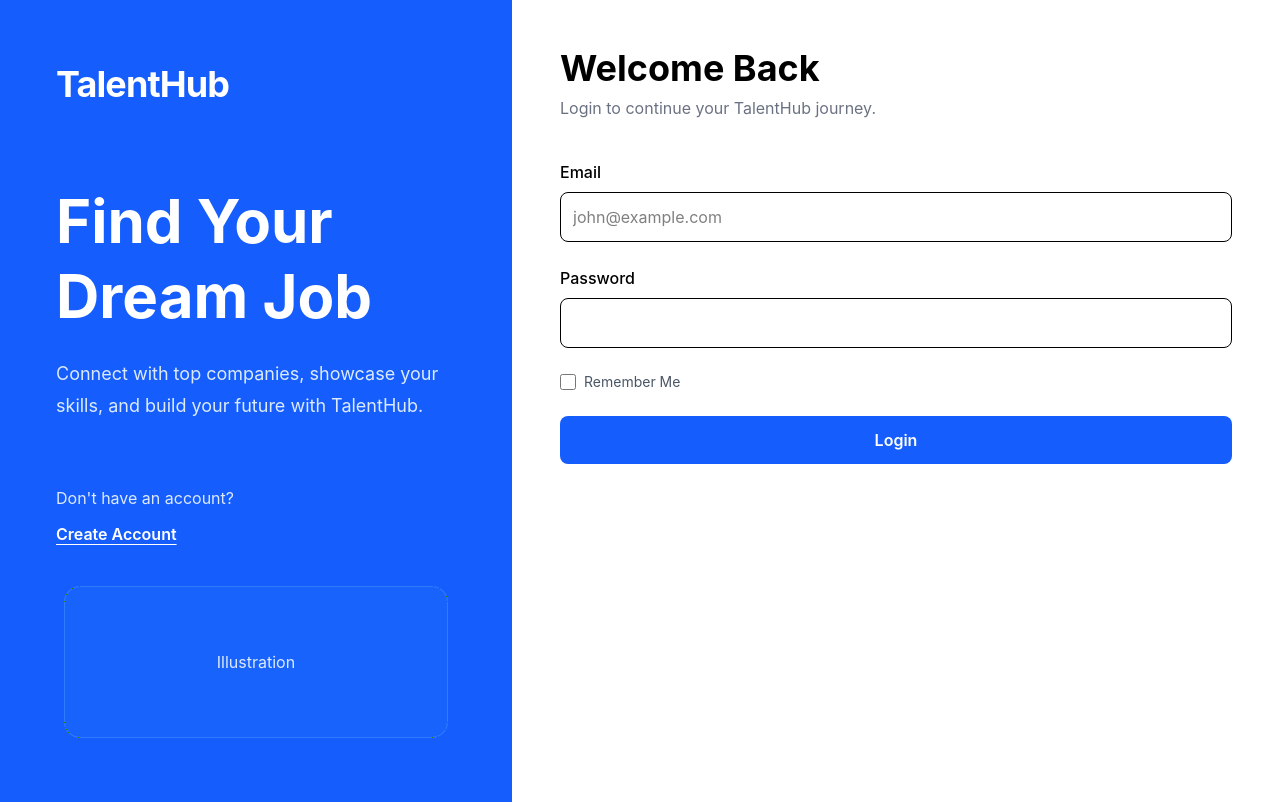
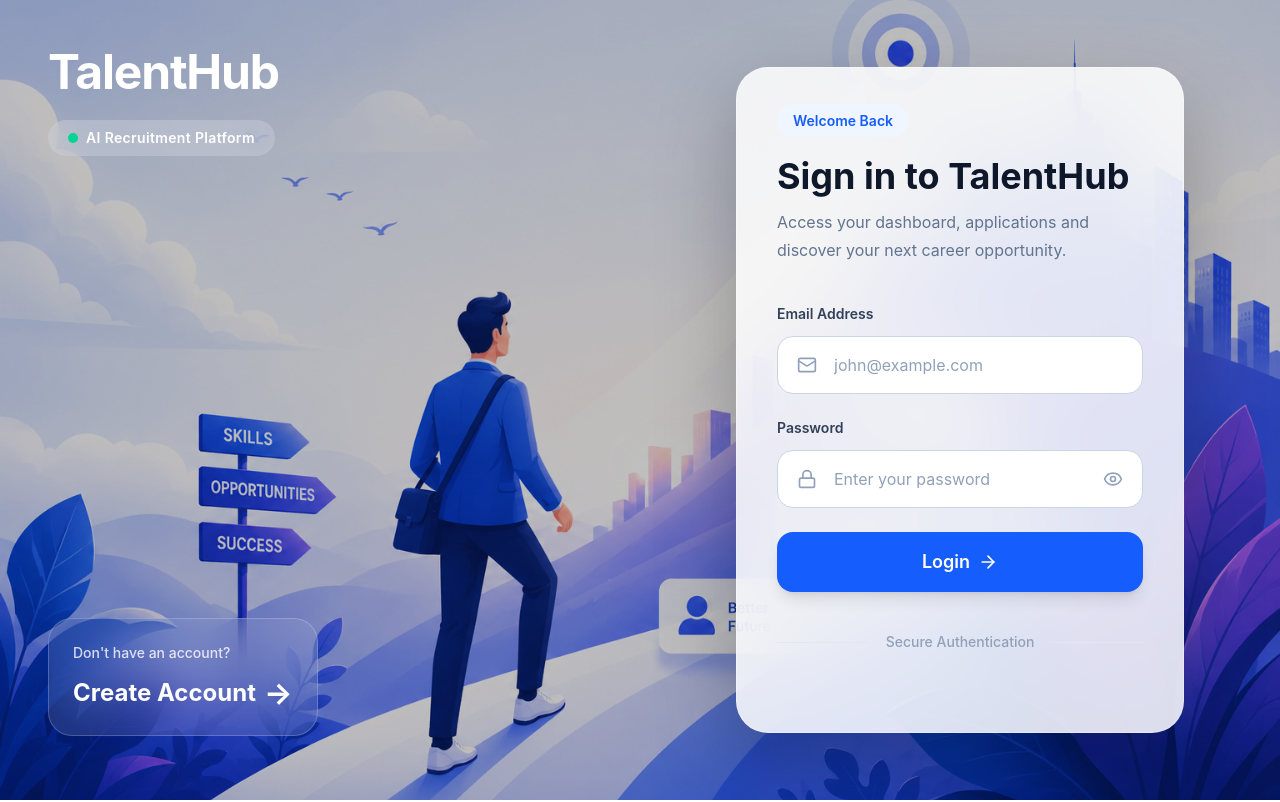
Before and after one commit to Abdul-Kalam0/TalentHub, a React (Vite) app in the folder frontend/: page /login in a window 1280 px wide. Built offline with nearby package versions, Linux system fonts and the light colour scheme; no server answers.

Commit message:
feat(auth): redesign responsive login page with modern SaaS UI

```diff
--- a/frontend/src/components/auth/AuthBanner.jsx
+++ b/frontend/src/components/auth/AuthBanner.jsx
@@ -1,42 +1,66 @@
 import { Link } from "react-router-dom";
+
+import careerGrowth from "../../assets/auth/career-growth.png";
 
 const AuthBanner = ({ footerText, footerLink, footerLinkText }) => {
   return (
-    <section className="flex w-2/5 flex-col justify-between bg-blue-600 px-14 py-16 text-white">
-      <div>
-        {/* Logo */}
-        <h2 className="text-4xl font-bold tracking-tight">TalentHub</h2>
+    <section className="relative hidden min-h-screen overflow-hidden lg:flex lg:w-1/2">
+      {/* Background Image */}
 
-        {/* Hero Content */}
-        <div className="mt-20">
-          <h1 className="text-6xl font-bold leading-tight">
-            Find Your
-            <br />
-            Dream Job
+      <img
+        src={careerGrowth}
+        alt="Career Growth"
+        className="absolute inset-0 h-full w-full object-cover"
+      />
+
+      {/* Dark Overlay */}
+
+      <div className="absolute inset-0 bg-gradient-to-b from-black/30 via-black/10 to-black/40" />
+
+      {/* Content */}
+
+      <div className="relative z-10 flex h-full w-full flex-col justify-between p-12 text-white">
+        {/* Top */}
+
+        <div>
+          {/* Logo */}
+
+          <h1 className="text-4xl font-bold tracking-tight drop-shadow-lg">
+            TalentHub
           </h1>
 
-          <p className="mt-6 max-w-md text-lg leading-8 text-blue-100">
-            Connect with top companies, showcase your skills, and build your
-            future with TalentHub.
-          </p>
+          {/* Badge */}
+
+          <div className="mt-6 inline-flex items-center gap-2 rounded-full border border-white/30 bg-white/15 px-5 py-2 backdrop-blur-md">
+            <span className="h-2.5 w-2.5 rounded-full bg-emerald-400" />
+
+            <span className="text-sm font-medium tracking-wide">
+              AI Recruitment Platform
+            </span>
+          </div>
         </div>
 
-        {/* CTA */}
-        <div className="mt-16">
-          <p className="text-blue-100">{footerText}</p>
+        {/* Bottom */}
+
+        <div>
+          <p className="text-lg text-white/90">{footerText}</p>
 
           <Link
             to={footerLink}
-            className="mt-3 inline-block font-semibold underline underline-offset-4 hover:text-blue-200 transition-colors"
+            className="
+              mt-3
+              inline-block
+              text-2xl
+              font-semibold
+              underline
+              underline-offset-4
+              transition-all
+              duration-200
+              hover:text-blue-200
+            "
           >
             {footerLinkText}
           </Link>
-        </div>
-      </div>
-
-      <div className="flex justify-center pt-10">
-        <div className="flex h-38 w-full max-w-sm items-center justify-center rounded-2xl border border-blue-400/40 bg-blue-500/20">
-          <span className="text-blue-100">Illustration</span>
         </div>
       </div>
     </section>
--- a/frontend/src/components/auth/LoginForm.jsx
+++ b/frontend/src/components/auth/LoginForm.jsx
@@ -1,4 +1,5 @@
 import { useEffect, useState } from "react";
+import { ArrowRight, Eye, EyeOff, Loader2, Lock, Mail } from "lucide-react";
 import { useNavigate } from "react-router-dom";
 import { toast } from "react-toastify";
 
@@ -10,17 +11,17 @@ const LoginForm = () => {
   const { login } = useAuth();
 
   const [loading, setLoading] = useState(false);
-
   const [progress, setProgress] = useState(0);
+  const [showPassword, setShowPassword] = useState(false);
 
   const [formData, setFormData] = useState({
     email: "",
     password: "",
   });
 
-  // =====================================
-  // Progress Bar Animation
-  // =====================================
+  // ============================================
+  // Loading Progress Animation
+  // ============================================
 
   useEffect(() => {
     if (!loading) return;
@@ -28,33 +29,43 @@ const LoginForm = () => {
     setProgress(0);
 
     const interval = setInterval(() => {
-      setProgress((prev) => {
-        if (prev >= 95) return prev;
+      setProgress((previous) => {
+        if (previous >= 95) return previous;
 
-        if (prev < 40) return prev + 5;
-        if (prev < 70) return prev + 3;
-        if (prev < 90) return prev + 2;
+        if (previous < 40) return previous + 5;
 
-        return prev + 1;
+        if (previous < 70) return previous + 3;
+
+        if (previous < 90) return previous + 2;
+
+        return previous + 1;
       });
     }, 80);
 
     return () => clearInterval(interval);
   }, [loading]);
 
-  const handleChange = (e) => {
-    const { name, value } = e.target;
+  // ============================================
+  // Handle Input Change
+  // ============================================
 
-    setFormData((prev) => ({
-      ...prev,
+  const handleChange = (event) => {
+    const { name, value } = event.target;
+
+    setFormData((previous) => ({
+      ...previous,
       [name]: value,
     }));
   };
 
-  const handleSubmit = async (e) => {
-    e.preventDefault();
+  // ============================================
+  // Handle Login
+  // ============================================
 
-    if (!formData.email || !formData.password) {
+  const handleSubmit = async (event) => {
+    event.preventDefault();
+
+    if (!formData.email.trim() || !formData.password.trim()) {
       return toast.error("Please fill in all fields.");
     }
 
@@ -67,16 +78,15 @@ const LoginForm = () => {
         setProgress(100);
 
         setTimeout(() => {
-          if (result.user.role === "applicant") {
-            navigate("/applicant/dashboard", {
+          navigate(
+            result.user.role === "applicant"
+              ? "/applicant/dashboard"
+              : "/recruiter/dashboard",
+            {
               replace: true,
-            });
-          } else if (result.user.role === "recruiter") {
-            navigate("/recruiter/dashboard", {
-              replace: true,
-            });
-          }
-        }, 300);
+            },
+          );
+        }, 400);
       } else {
         setLoading(false);
       }
@@ -85,100 +95,279 @@ const LoginForm = () => {
     }
   };
 
-  // =====================================
+  // ============================================
   // Full Page Loader
-  // =====================================
+  // ============================================
 
   if (loading) {
     return (
-      <section className="flex min-h-screen w-full items-center justify-center bg-gray-50 px-6">
-        <div className="w-full max-w-md text-center">
+      <section className="flex flex-1 items-center justify-center px-6">
+        <div className="w-full max-w-md rounded-[32px] border border-white/40 bg-white/90 p-10 shadow-[0_25px_80px_rgba(0,0,0,0.18)] backdrop-blur-xl">
           {/* Logo */}
 
-          <div className="mx-auto flex h-20 w-20 items-center justify-center rounded-3xl bg-blue-600 shadow-xl">
+          <div className="mx-auto flex h-20 w-20 items-center justify-center rounded-3xl bg-blue-600 shadow-lg">
             <span className="text-2xl font-bold text-white">TH</span>
           </div>
 
           {/* Heading */}
 
-          <h1 className="mt-8 text-4xl font-bold text-gray-900">
-            Welcome back!
-          </h1>
+          <h2 className="mt-8 text-center text-3xl font-bold text-slate-900">
+            Signing You In
+          </h2>
 
-          <p className="mt-3 text-lg text-gray-500">
+          <p className="mt-3 text-center text-slate-500">
             Preparing your TalentHub workspace...
           </p>
 
           {/* Progress */}
 
-          <div className="mt-10 h-3 overflow-hidden rounded-full bg-gray-200">
+          <div className="mt-10 h-3 overflow-hidden rounded-full bg-slate-200">
             <div
-              className="h-full rounded-full bg-blue-600 transition-all duration-300 ease-out"
+              className="h-full rounded-full bg-blue-600 transition-all duration-300"
               style={{
                 width: `${progress}%`,
               }}
             />
           </div>
 
-          <p className="mt-4 text-sm font-semibold text-gray-600">
-            {progress}%
-          </p>
+          <div className="mt-5 flex items-center justify-center gap-2 text-sm font-medium text-slate-600">
+            <Loader2 size={18} className="animate-spin" />
+            {progress}% Completed
+          </div>
         </div>
       </section>
     );
   }
+  return (
+    <section
+      className="
+        flex
+        flex-1
+        items-center
+        justify-center
+        px-6
+        py-10
+        lg:justify-end
+        lg:px-16
+        xl:px-24
+      "
+    >
+      <div className="w-full max-w-md">
+        {/* Mobile Branding */}
 
-  return (
-    <section className="flex w-3/5 justify-center p-12">
-      <div className="w-full max-w-5xl">
-        <h1 className="text-4xl font-bold">Welcome Back</h1>
+        <div className="mb-10 text-center lg:hidden">
+          <h1 className="text-4xl font-bold text-white">TalentHub</h1>
 
-        <p className="mt-2 text-gray-500">
-          Login to continue your TalentHub journey.
+          <p className="mt-3 text-white/80">AI Recruitment Platform</p>
+        </div>
+
+        {/* Glass Card */}
+
+        <div
+          className="
+            rounded-[32px]
+            border
+            border-white/30
+            bg-white/85
+            p-8
+            shadow-[0_30px_80px_rgba(0,0,0,0.25)]
+            backdrop-blur-2xl
+            sm:p-10
+          "
+        >
+          {/* Header */}
+
+          <div>
+            <span className="rounded-full bg-blue-50 px-4 py-2 text-sm font-semibold text-blue-600">
+              Welcome Back
+            </span>
+
+            <h1 className="mt-6 text-4xl font-bold text-slate-900">
+              Sign in to TalentHub
+            </h1>
+
+            <p className="mt-3 leading-7 text-slate-500">
+              Access your dashboard, applications and discover your next career
+              opportunity.
             </p>
+          </div>
+
+          {/* Form */}
 
           <form onSubmit={handleSubmit} className="mt-10 space-y-6">
+            {/* Email */}
+
             <div>
-            <label className="mb-2 block font-medium">Email</label>
+              <label className="mb-3 block text-sm font-semibold text-slate-700">
+                Email Address
+              </label>
+
+              <div className="relative">
+                <Mail
+                  size={20}
+                  className="absolute left-5 top-1/2 -translate-y-1/2 text-slate-400"
+                />
 
                 <input
                   type="email"
                   name="email"
+                  autoComplete="email"
+                  placeholder="john@example.com"
                   value={formData.email}
                   onChange={handleChange}
-              placeholder="john@example.com"
-              className="w-full rounded-lg border p-3"
+                  className="
+                    w-full
+                    rounded-2xl
+                    border
+                    border-slate-300
+                    bg-white
+                    py-4
+                    pl-14
+                    pr-5
+                    text-slate-700
+                    outline-none
+                    transition-all
+                    duration-200
+                    placeholder:text-slate-400
+                    focus:border-blue-600
+                    focus:ring-4
+                    focus:ring-blue-100
+                  "
                   required
                 />
               </div>
+            </div>
+
+            {/* Password */}
 
             <div>
-            <label className="mb-2 block font-medium">Password</label>
+              <label className="mb-3 block text-sm font-semibold text-slate-700">
+                Password
+              </label>
+
+              <div className="relative">
+                <Lock
+                  size={20}
+                  className="absolute left-5 top-1/2 -translate-y-1/2 text-slate-400"
+                />
 
                 <input
-              type="password"
+                  type={showPassword ? "text" : "password"}
                   name="password"
+                  autoComplete="current-password"
+                  placeholder="Enter your password"
                   value={formData.password}
                   onChange={handleChange}
-              className="w-full rounded-lg border p-3"
+                  className="
+                    w-full
+                    rounded-2xl
+                    border
+                    border-slate-300
+                    bg-white
+                    py-4
+                    pl-14
+                    pr-14
+                    text-slate-700
+                    outline-none
+                    transition-all
+                    duration-200
+                    placeholder:text-slate-400
+                    focus:border-blue-600
+                    focus:ring-4
+                    focus:ring-blue-100
+                  "
                   required
                 />
+
+                <button
+                  type="button"
+                  onClick={() => setShowPassword((previous) => !previous)}
+                  className="
+                    absolute
+                    right-5
+                    top-1/2
+                    -translate-y-1/2
+                    text-slate-400
+                    transition-colors
+                    hover:text-slate-700
+                  "
+                >
+                  {showPassword ? <EyeOff size={20} /> : <Eye size={20} />}
+                </button>
               </div>
-
-          <div className="flex items-center justify-between">
-            <label className="flex items-center gap-2 text-sm text-gray-600">
-              <input type="checkbox" className="h-4 w-4" />
-              Remember Me
-            </label>
             </div>
+            {/* Login Button */}
 
             <button
               type="submit"
-            className="w-full rounded-lg bg-blue-600 py-3 font-semibold text-white transition-all duration-200 hover:bg-blue-700"
+              disabled={loading}
+              className="
+                group
+                mt-2
+                flex
+                w-full
+                items-center
+                justify-center
+                gap-2
+                rounded-2xl
+                bg-blue-600
+                px-6
+                py-4
+                text-lg
+                font-semibold
+                text-white
+                shadow-lg
+                transition-all
+                duration-300
+                hover:-translate-y-1
+                hover:bg-blue-700
+                hover:shadow-2xl
+                disabled:cursor-not-allowed
+                disabled:opacity-70
+              "
             >
               Login
+              <ArrowRight
+                size={20}
+                className="transition-transform duration-300 group-hover:translate-x-1"
+              />
             </button>
           </form>
+
+          {/* Divider */}
+
+          <div className="my-10 flex items-center">
+            <div className="h-px flex-1 bg-slate-200" />
+
+            <span className="px-4 text-sm font-medium text-slate-400">
+              Secure Authentication
+            </span>
+
+            <div className="h-px flex-1 bg-slate-200" />
+          </div>
+
+          {/* Footer */}
+
+          {/* Mobile Signup */}
+
+          <div className="mt-10 border-t border-slate-200 pt-6 text-center lg:hidden">
+            <p className="text-slate-500">Don't have an account?</p>
+
+            <button
+              type="button"
+              onClick={() => navigate("/signup")}
+              className="
+                mt-2
+                font-semibold
+                text-blue-600
+                transition-colors
+                hover:text-blue-700
+              "
+            >
+              Create Account
+            </button>
+          </div>
+        </div>
       </div>
     </section>
   );
--- a/frontend/src/pages/public/LoginPage.jsx
+++ b/frontend/src/pages/public/LoginPage.jsx
@@ -1,16 +1,63 @@
-import AuthBanner from "../../components/auth/AuthBanner";
+import { Link } from "react-router-dom";
+
 import LoginForm from "../../components/auth/LoginForm";
+
+import careerGrowth from "../../assets/auth/career-growth.png";
 
 const LoginPage = () => {
   return (
-    <main className="flex min-h-[calc(100vh-80px)] bg-white">
-      <AuthBanner
-        footerText="Don't have an account?"
-        footerLink="/signup"
-        footerLinkText="Create Account"
+    <main className="relative min-h-screen overflow-hidden">
+      {/* Background Image */}
+
+      <img
+        src={careerGrowth}
+        alt="Career Growth"
+        className="absolute inset-0 h-full w-full object-cover"
       />
 
-      <LoginForm />
+      {/* Overlay */}
+
+      <div className="absolute inset-0 bg-black/25" />
+
+      {/* Content */}
+
+      <div className="relative z-10 flex min-h-screen">
+        {/* Left Branding */}
+
+        <div className="hidden w-1/2 flex-col justify-between p-12 text-white lg:flex">
+          <div>
+            <h1 className="text-5xl font-bold tracking-tight">TalentHub</h1>
+
+            <div className="mt-6 inline-flex items-center gap-2 rounded-full bg-white/20 px-5 py-2 backdrop-blur-md">
+              <span className="h-2.5 w-2.5 rounded-full bg-emerald-400" />
+
+              <span className="text-sm font-semibold tracking-wide">
+                AI Recruitment Platform
+              </span>
+            </div>
+          </div>
+
+          <div className="absolute bottom-16 left-12">
+            <div className="rounded-3xl border border-white/20 bg-white/10 p-6 backdrop-blur-xl transition-all duration-300 hover:-translate-y-1 hover:bg-white/15 hover:shadow-2xl">
+              <p className="text-sm font-medium text-white/80">
+                Don't have an account?
+              </p>
+
+              <Link
+                to="/signup"
+                className="mt-3 inline-flex items-center gap-2 text-2xl font-bold text-white transition-all duration-300 hover:gap-3 hover:text-blue-200"
+              >
+                Create Account
+                <span className="text-3xl">→</span>
+              </Link>
+            </div>
+          </div>
+        </div>
+
+        {/* Login */}
+
+        <LoginForm />
+      </div>
     </main>
   );
 };
```
Also changed, not shown: frontend/src/assets/auth/career-growth.png (added). Lines whose indentation alone changed are shown as unchanged.
